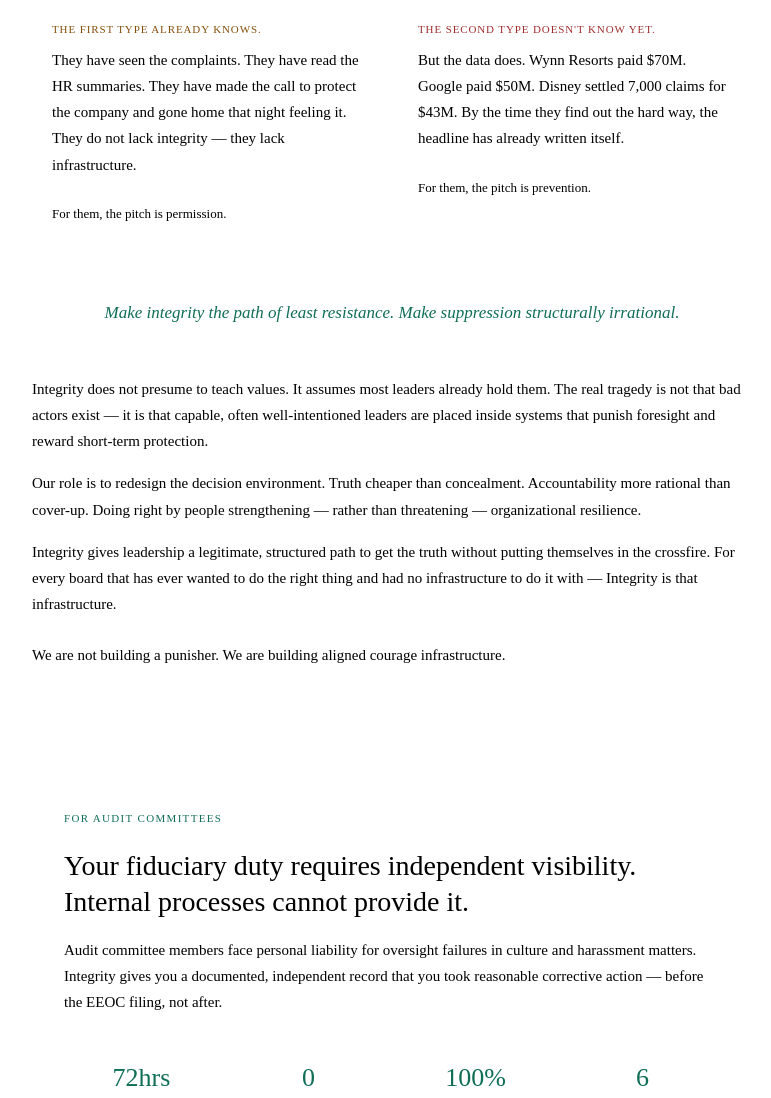
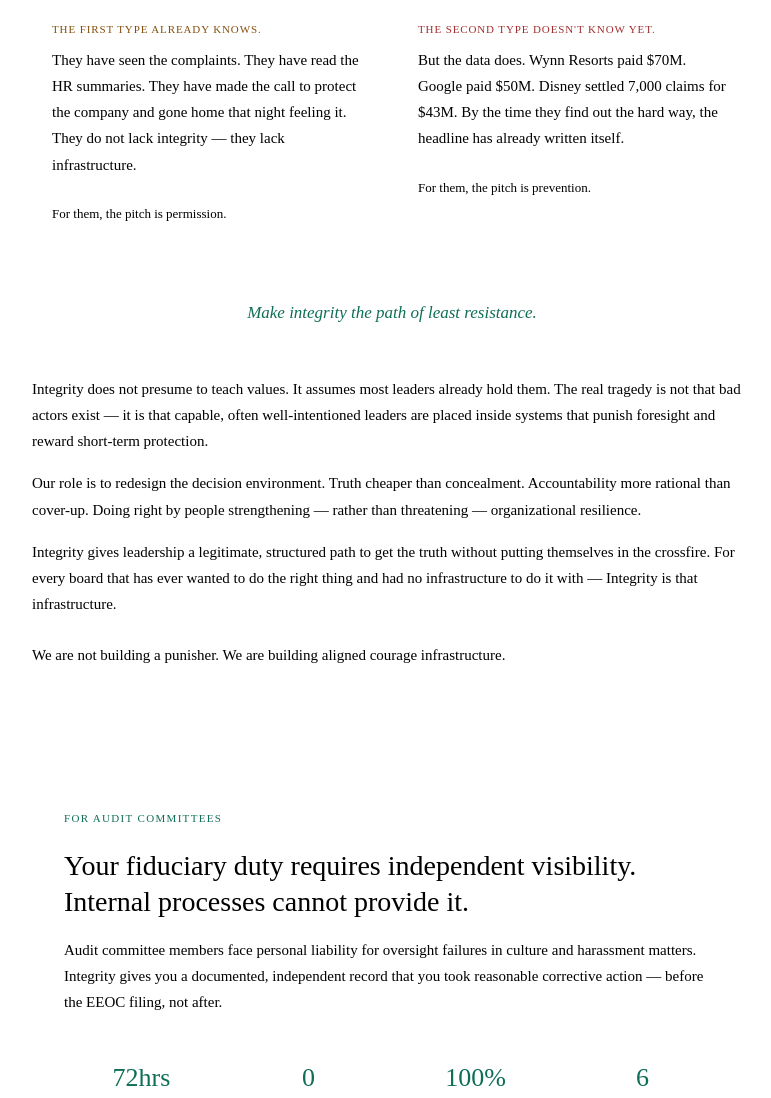
Before and after one commit to abi-etha/Integrity, a plain HTML site: page index.html in a window 1280 px wide. Shown: the part 1937-3035 px from the top of the page, without its empty margins (248-1019 px from the left). Drawn offline with Linux system fonts and the light colour scheme.

Commit message:
Update index.html

```diff
--- a/index.html
+++ b/index.html
@@ -182,7 +182,7 @@ footer{border-top:0.5px solid var(--color-border-tertiary);padding:2rem;display:
       </div>
     </div>
     <div class="mechanism-line">
-      <p>Make integrity the path of least resistance. Make suppression structurally irrational.</p>
+      <p>Make integrity the path of least resistance.</p>
     </div>
     <p>Integrity does not presume to teach values. It assumes most leaders already hold them. The real tragedy is not that bad actors exist — it is that capable, often well-intentioned leaders are placed inside systems that punish foresight and reward short-term protection.</p>
     <p>Our role is to redesign the decision environment. Truth cheaper than concealment. Accountability more rational than cover-up. Doing right by people strengthening — rather than threatening — organizational resilience.</p>
```
